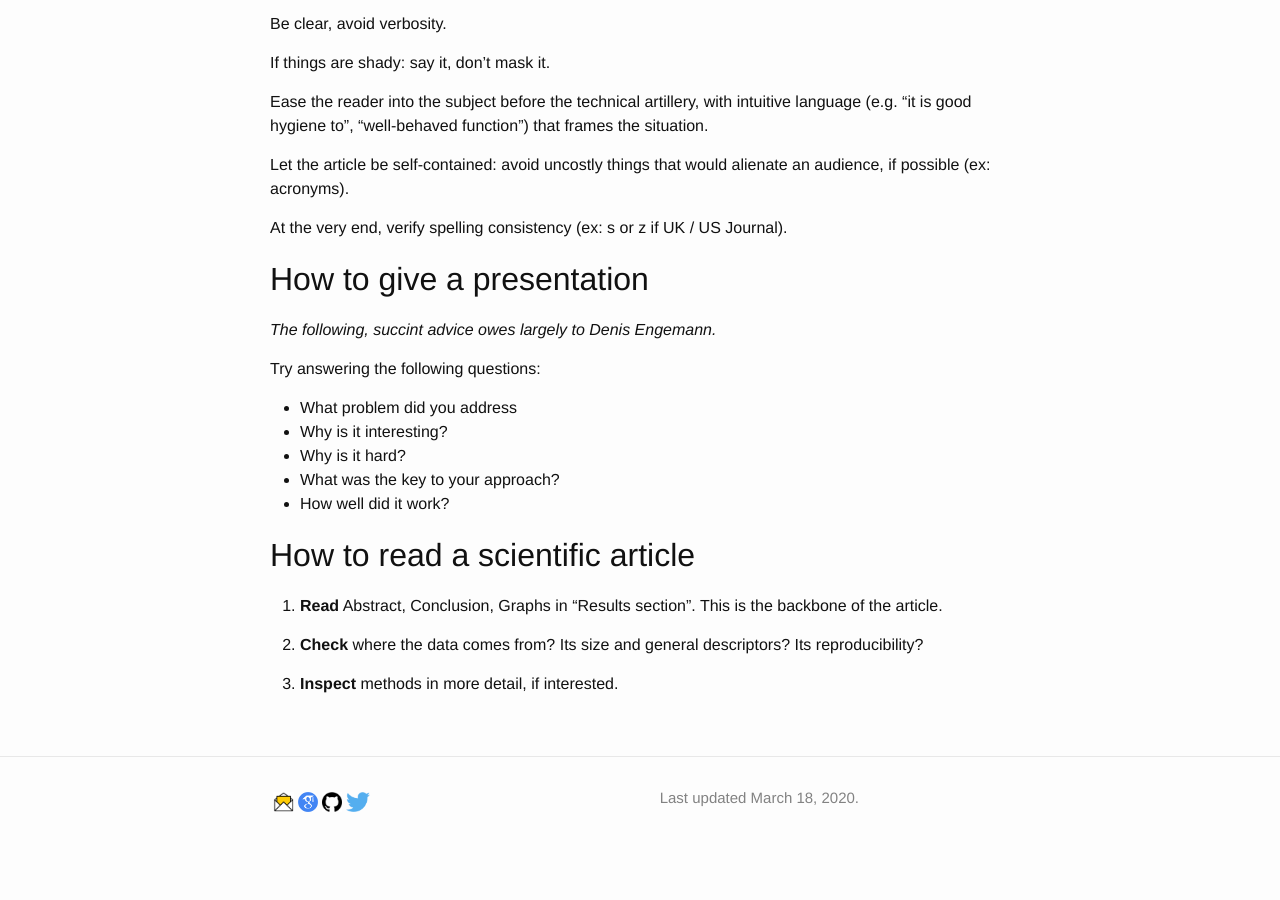
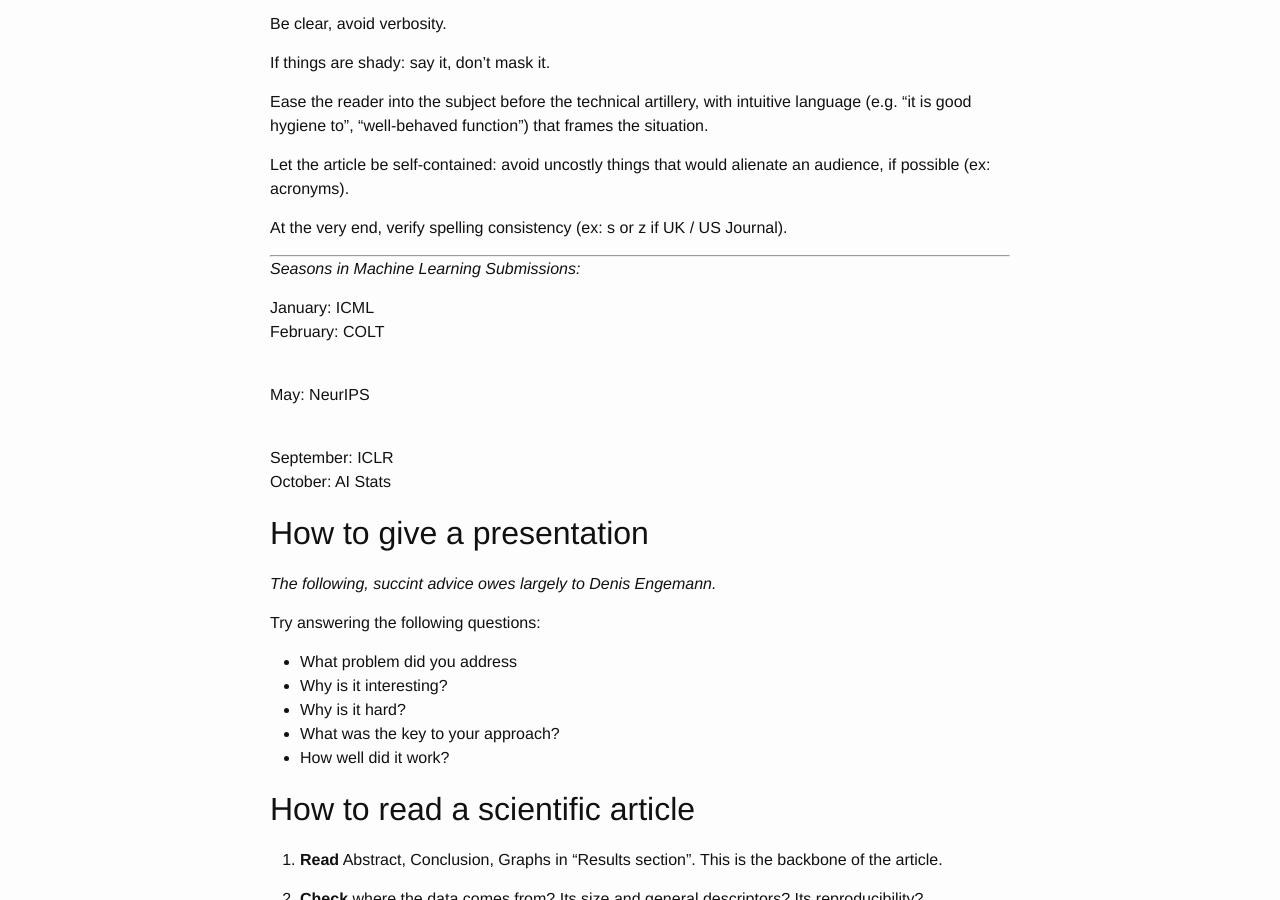
Before and after one commit to l-omar-chehab/l-omar-chehab.github.io, a Jekyll site: the page built from posts/write_read_article.md, in a window 1280 px wide and 900 px high, scrolled down 1060 px. Built offline with Jekyll 4.4.1, drawn with Linux system fonts in a browser that asks for light colours; our own code applies the rules of GitHub Pages for plain Markdown files; before the commit the page ends 1930 px from its top, so only the background shows below that.

Commit message:
Update write_read_article.md

```diff
--- a/posts/write_read_article.md
+++ b/posts/write_read_article.md
@@ -67,6 +67,18 @@ At the very end, verify spelling consistency (ex: s or z if UK / US Journal).
 
 <!-- "If our eyes can do better, the model(s) can too": understand why they are not performing well enough. -->
 
+--------------
+
+*Seasons in Machine Learning Submissions:*
+
+January: ICML <br />
+February: COLT <br /> <br />
+
+May: NeurIPS <br /> <br />
+
+September: ICLR <br />
+October: AI Stats <br />
+
 
 ## How to give a presentation
 
```
